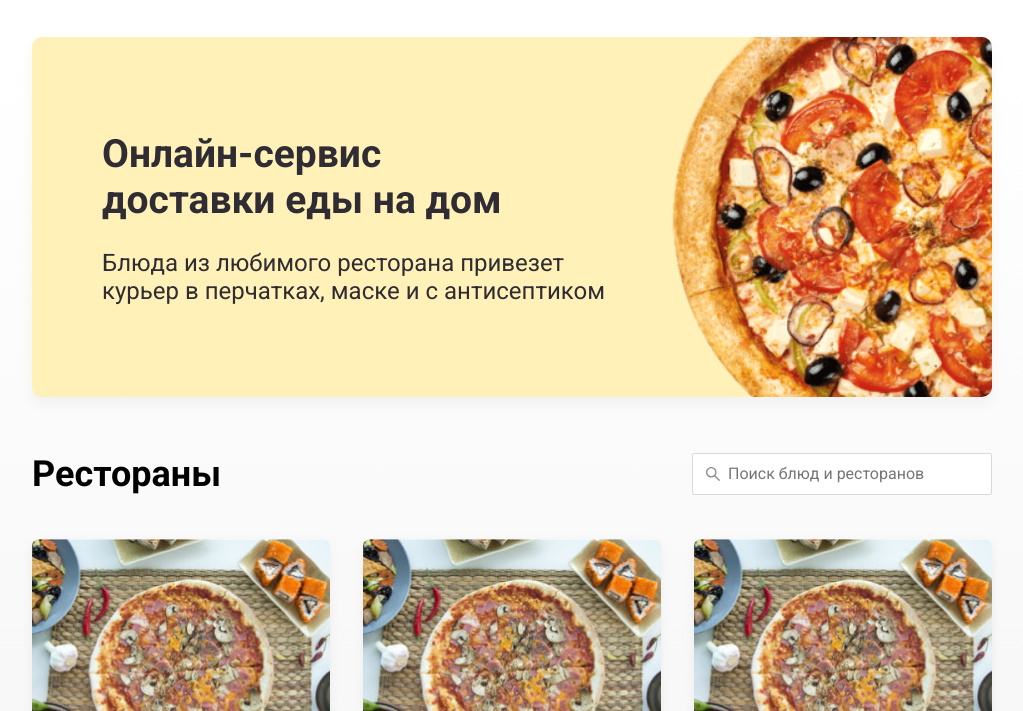
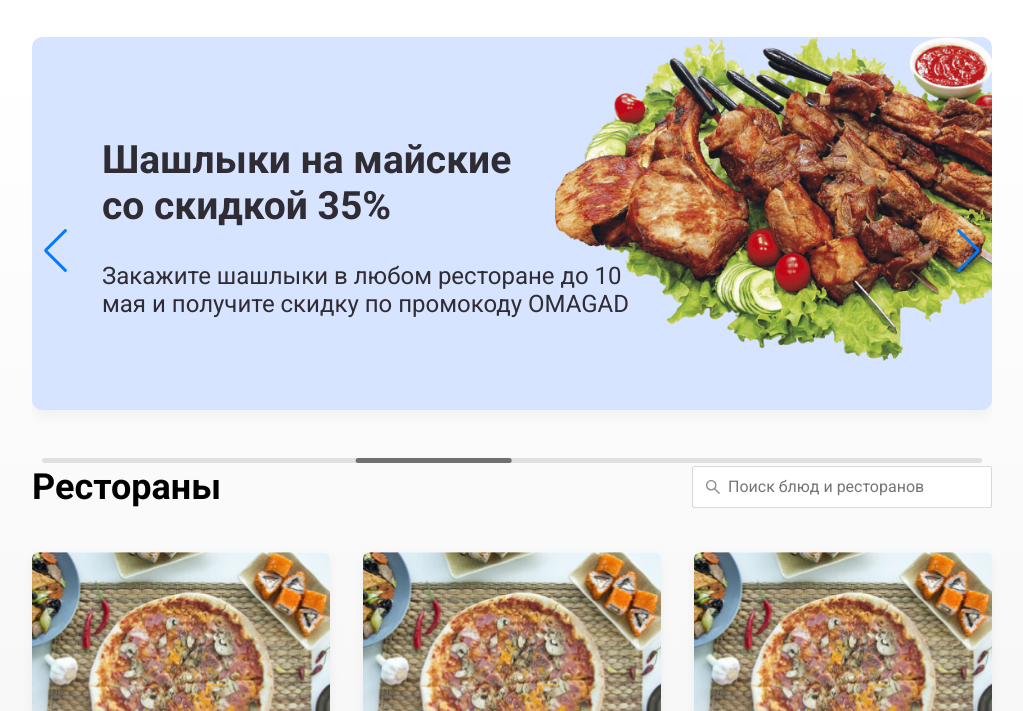
Before and after one commit to props98/Delivery-food, a plain HTML site: page index.html in a window 1280 px wide. Shown: the part 89-800 px from the top of the page, without its empty margins (128-1151 px from the left). Drawn offline with nearby package versions, Linux system fonts and the light colour scheme.

Commit message:
Добавлен слайдер swiper, добавлена валидация логина при входе

```diff
--- a/index.html
+++ b/index.html
@@ -6,6 +6,8 @@
     <meta name="viewport" content="width=device-width, initial-scale=1.0"/>
     <title>Delivery Food — доставка еды на дом</title>
 		<link href="https://fonts.googleapis.com/css?family=Roboto:400,700&display=swap&subset=cyrillic" rel="stylesheet"/>
+		<link rel="stylesheet" href="https://unpkg.com/swiper/swiper-bundle.min.css">
+
     <link rel="stylesheet" href="css/normalize.css"/>
     <link rel="stylesheet" href="css/style.css"/>
     <!-- <link rel="stylesheet" href="https://unpkg.com/swiper/css/swiper.min.css"> -->
@@ -41,32 +43,38 @@
 
 	<main class="main">
 		<div class="container">
-			<section class="container-promo">
-				<section class="promo pizza">
+			<div class="swiper-container">
+				<section class="container-promo swiper-wrapper">
+					<section class="promo pizza swiper-slide">
 						<h1 class="promo-title">Онлайн-сервис <br />доставки еды на дом</h1>
 						<p class="promo-text">
 							Блюда из любимого ресторана привезет курьер в перчатках, маске и с антисептиком
 						</p>
 					</section>
-				<!-- <section class="promo kebab">
+					<section class="promo kebab swiper-slide">
 						<h2 class="promo-title">Шашлыки на майские <br> со скидкой 35%</h2>
 						<p class="promo-text">
 							Закажите шашлыки в любом ресторане до 10 мая и получите скидку по промокоду OMAGAD
 						</p>
 					</section>
-							<section class="promo vegetables">
+					<section class="promo vegetables swiper-slide">
 						<h2 class="promo-title">Скидка 20% на всю еду <br> по промокоду LOVE.JS</h2>
 						<p class="promo-text">
 							Блюдо из ресторана привезут вместе с двумя подарочными книгами по фронтенду
 						</p>
 					</section>
-							<section class="promo sushi">
+					<section class="promo sushi swiper-slide">
 						<h2 class="promo-title">Сеты со скидкой до 30% <br> в ресторанах</h2>
 						<p class="promo-text">
 							Скидки на сеты до 30 мая по промокоду DADADA
 						</p>
-							</section> -->
 					</section>
+				</section>
+				<!-- <div class="swiper-pagination"></div> -->
+				<div class="swiper-button-prev"></div>
+				<div class="swiper-button-next"></div>
+				<div class="swiper-scrollbar"></div>
+			</div>
 			<section class="restaurants">
 				<div class="section-heading">
 					<h2 class="section-title">Рестораны</h2>
@@ -210,7 +218,7 @@
 		</div>
 		<!-- /.modal-dialog -->
 	</div>
-	<!-- <script src="https://unpkg.com/swiper/js/swiper.min.js"></script> -->
+	<script src="https://unpkg.com/swiper/swiper-bundle.min.js"></script>
 	<script src="js/disabledScroll.js"></script>
 	<script src="js/main.js"></script>
 </body>
--- a/js/main.js
+++ b/js/main.js
@@ -22,6 +22,13 @@ const logo = document.querySelector('.logo');
 const cardsMenu = document.querySelector('.cards-menu');
 
 let login = localStorage.getItem('gloDelivery');
+
+function validName(str) {
+  const regName = /^[a-zA-Z][a-zA-Z0-9-_\.]{1,20}$/;
+  return regName.test(str);
+}
+
+console.log(validName('000099xmaxxxx'));
 
 function toggleModal() {
   modal.classList.toggle("is-open");
@@ -66,12 +73,10 @@ function autorized() {
 function notAutorized() {
 
   function logIn(event) {
-
+    // Проверка на введенные логина
     event.preventDefault();
 
-    // Проверка на введенные логина
-    event.preventDefault();
-    if (loginInput.value.trim()) {
+    if (validName(loginInput.value)) {
 
       login = loginInput.value;
 
@@ -171,9 +176,9 @@ function openGoods(event) {
 
   const target = event.target;
 
+  if (login) {
     const restaurant = target.closest('.card-restaurant');
-
-  if(restaurant) {
+    if (restaurant) {
       cardsMenu.textContent = '';
 
       containerPromo.classList.add('hide');
@@ -185,6 +190,9 @@ function openGoods(event) {
       createCardGood();
       createCardGood();
     };
+  } else {
+    toogleModalAuth();
+  }
 
 }
 
@@ -205,3 +213,29 @@ checkAuth();
 createCardRestaurant();
 createCardRestaurant();
 createCardRestaurant();
+
+
+// Slider
+
+new Swiper('.swiper-container', {
+  sliderPreview: 1,
+  loop: true,
+  autoplay: true,
+  effect: 'coverflow',
+  grabCursor: true,
+  // cubeEffect: {
+  //   shadow: false,
+  // },
+  pagination: {
+    el: '.swiper-pagination',
+    clickable: true,
+  },
+  navigation: {
+    nextEl: '.swiper-button-next',
+    prevEl: '.swiper-button-prev',
+  },
+  scrollbar: {
+    el: '.swiper-scrollbar',
+    draggable: true,
+  }
+});
```
Lines whose indentation alone changed are shown as unchanged.
